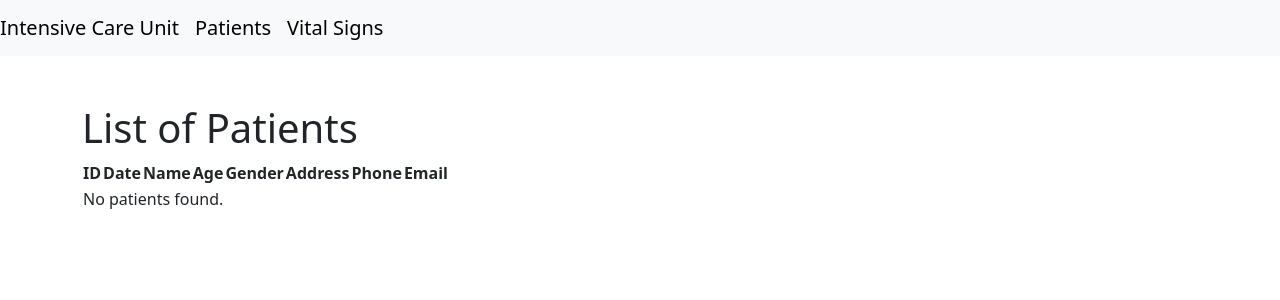
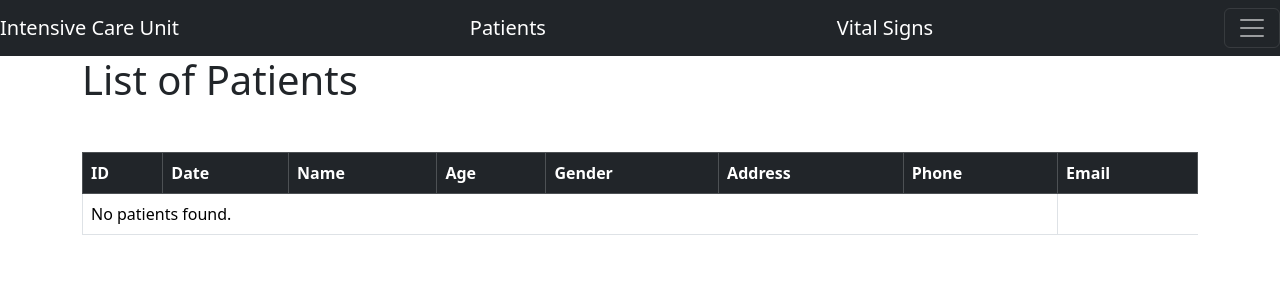
Before and after one commit to arduan/reanim, a Django app: template intensiv/templates/patient_list.html in a window 1280 px wide. Shown: the top 300 px of the page. Run offline with Django 3.2, Linux system fonts and the light colour scheme; the template is opened without the code that fills it, so the values that code supplies are empty.

Commit message:
Modified html file.

```diff
--- a/intensiv/templates/base.html
+++ b/intensiv/templates/base.html
@@ -7,7 +7,7 @@
     <link href="https://cdn.jsdelivr.net/npm/bootstrap@5.3.0-alpha1/dist/css/bootstrap.min.css" rel="stylesheet" integrity="sha384-GLhlTQ8iRABdZLl6O3oVMWSktQOp6b7In1Zl3/Jr59b6EGGoI1aFkw7cmDA6j6gD" crossorigin="anonymous">
 </head>
 <body>
-    <nav class="navbar navbar-expand-lg navbar-light bg-light">
+    <nav class="navbar navbar-dark navbar-light bg-dark">
         <a class="navbar-brand" href="#">Intensive Care Unit</a>
         <a class="navbar-brand" href="{% url 'patients:patient_list' %}">Patients   </a>
         <a class="navbar-brand" href="{% url 'patients:vital_signs_list' %}">Vital Signs</a>
@@ -23,10 +23,10 @@
             </ul>
         </div>
     </nav>
-    <div class="container mt-5">
+    <main class="container">
         {% block content %}
         {% endblock %}
-    </div>
+    </main>
 
 
 </body>
--- a/intensiv/templates/patient_list.html
+++ b/intensiv/templates/patient_list.html
@@ -2,8 +2,8 @@
 
 {% block content %}
   <h1>List of Patients</h1>
-  <table>
-    <thead>
+  <table class="table mt-5 table-bordered table-stripede table-hover">
+      <thead class="table-dark">
       <tr>
         <th>ID</th>
         <th>Date</th>
@@ -19,7 +19,7 @@
       {% for patient in object_list %}
         <tr>
           <td>{{ patient.id }}</td>
-          <td>{{ patient.date_in }}...</td>
+          <td>{{ patient.date_in }}</td>
           <td> <a href="{% url 'patients:vital_signs_detail' pk=patient.pk %}">{{patient.name}}</a></td>
           <td>{{ patient.age }}</td>
           <td>{{ patient.gender }}</td>
```
Also changed, not shown: intensiv/templates/vital_signs_detail.html (+5 -4 lines).
